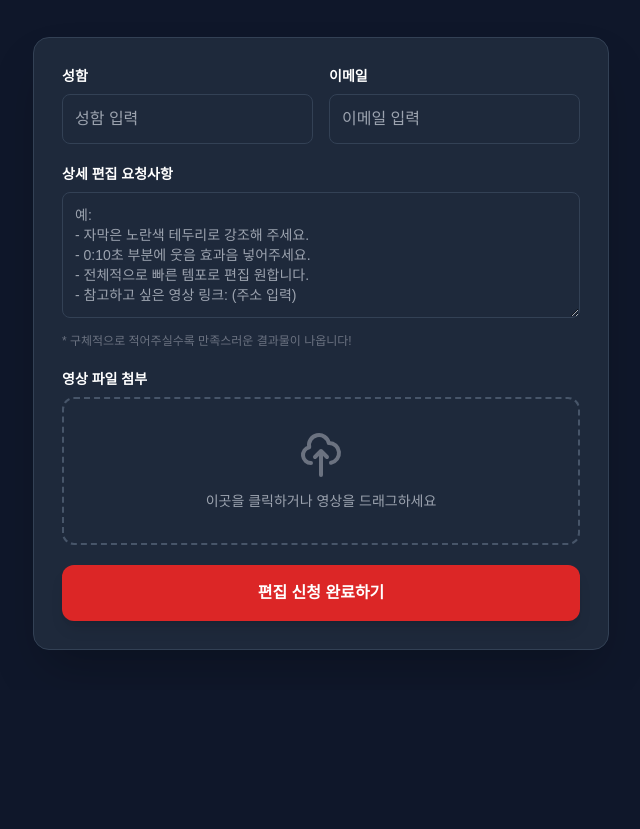
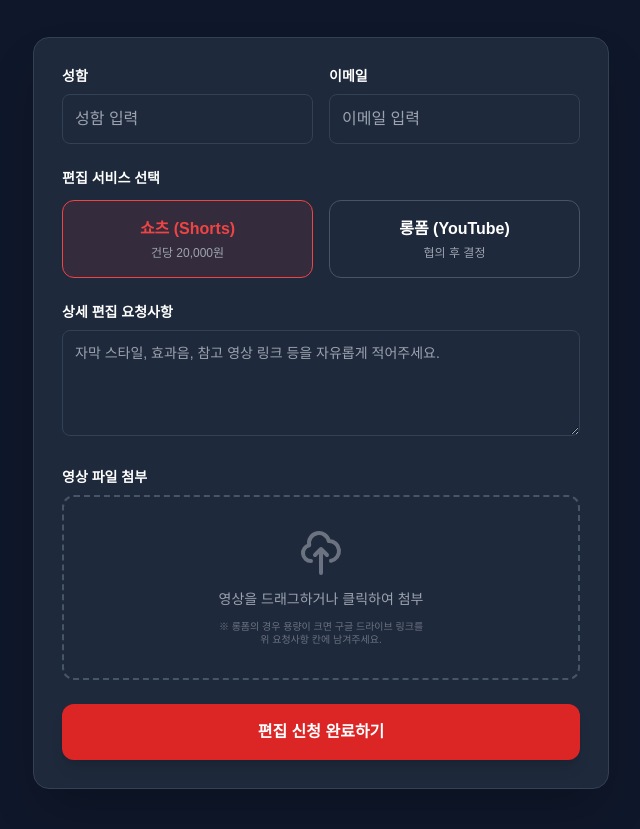
Before and after one commit to dhtmdwo481-lang/video-editing, a plain HTML site: page editing.html in a window 1280 px wide. Shown: the part 111-940 px from the top of the page, without its empty margins (319-959 px from the left). Before the commit the page ends 801 px from the top, so only its background shows below. Drawn offline with nearby package versions, Linux system fonts and the light colour scheme.

Commit message:
Update editing.html

```diff
--- a/editing.html
+++ b/editing.html
@@ -3,7 +3,7 @@
 <head>
     <meta charset="UTF-8">
     <meta name="viewport" content="width=device-width, initial-scale=1.0">
-    <title>Shorts Editor | 영상 편집 신청</title>
+    <title>Video Editor | 영상 편집 신청</title>
     <script src="https://cdn.tailwindcss.com"></script>
     <style>
         body { font-family: 'Pretendard', sans-serif; background-color: #0f172a; color: white; }
@@ -17,18 +17,24 @@
             outline: none;
             box-shadow: 0 0 0 2px rgba(239, 68, 68, 0.2);
         }
+        /* 라디오 버튼 커스텀 스타일 */
+        input[type="radio"]:checked + label {
+            border-color: #ef4444;
+            background-color: rgba(239, 68, 68, 0.1);
+            color: #ef4444;
+        }
     </style>
 </head>
 <body class="min-h-screen py-10 px-4">
 
     <div class="max-w-xl mx-auto">
         <div class="text-center mb-10">
-            <h1 class="text-3xl font-extrabold text-red-500 mb-2">Shorts 편집 신청서</h1>
-            <p class="text-gray-400">원하시는 스타일을 적어주시면 맞춰서 작업해 드립니다.</p>
+            <h1 class="text-3xl font-extrabold text-red-500 mb-2">영상 편집 신청서</h1>
+            <p class="text-gray-400">원하시는 서비스 타입을 선택해 주세요.</p>
         </div>
 
         <div class="bg-slate-800 rounded-2xl shadow-2xl p-7 border border-slate-700">
-            <form action="https://formspree.io/f/YOUR_FORM_ID" method="POST" enctype="multipart/form-data" class="space-y-5">
+            <form action="https://formspree.io/f/YOUR_FORM_ID" method="POST" enctype="multipart/form-data" class="space-y-6">
 
                 <div class="grid grid-cols-2 gap-4">
                     <div>
@@ -42,15 +48,30 @@
                 </div>
 
                 <div>
+                    <label class="block text-sm font-semibold mb-3">편집 서비스 선택</label>
+                    <div class="grid grid-cols-2 gap-4">
+                        <div class="relative">
+                            <input type="radio" name="service-type" id="shorts" value="쇼츠" class="hidden" checked>
+                            <label for="shorts" class="block text-center border border-slate-600 p-4 rounded-xl cursor-pointer hover:border-gray-400 transition">
+                                <span class="block font-bold">쇼츠 (Shorts)</span>
+                                <span class="block text-xs text-gray-400 mt-1">건당 20,000원</span>
+                            </label>
+                        </div>
+                        <div class="relative">
+                            <input type="radio" name="service-type" id="longform" value="롱폼" class="hidden">
+                            <label for="longform" class="block text-center border border-slate-600 p-4 rounded-xl cursor-pointer hover:border-gray-400 transition">
+                                <span class="block font-bold">롱폼 (YouTube)</span>
+                                <span class="block text-xs text-gray-400 mt-1">협의 후 결정</span>
+                            </label>
+                        </div>
+                    </div>
+                </div>
+
+                <div>
                     <label class="block text-sm font-semibold mb-2">상세 편집 요청사항</label>
-                    <textarea name="request-detail" rows="5" required
+                    <textarea name="request-detail" rows="4" required
                         class="form-input w-full p-3 rounded-lg text-white text-sm"
-                        placeholder="예:
-- 자막은 노란색 테두리로 강조해 주세요.
-- 0:10초 부분에 웃음 효과음 넣어주세요.
-- 전체적으로 빠른 템포로 편집 원합니다.
-- 참고하고 싶은 영상 링크: (주소 입력)"></textarea>
-                    <p class="text-xs text-gray-500 mt-2">* 구체적으로 적어주실수록 만족스러운 결과물이 나옵니다!</p>
+                        placeholder="자막 스타일, 효과음, 참고 영상 링크 등을 자유롭게 적어주세요."></textarea>
                 </div>
 
                 <div>
@@ -61,7 +82,8 @@
                             <div class="mx-auto h-12 w-12 text-gray-500 group-hover:text-red-500 transition">
                                 <svg fill="none" stroke="currentColor" viewBox="0 0 24 24"><path stroke-linecap="round" stroke-linejoin="round" stroke-width="2" d="M7 16a4 4 0 01-.88-7.903A5 5 0 1115.9 6L16 6a5 5 0 011 9.9M15 13l-3-3m0 0l-3 3m3-3v12"></path></svg>
                             </div>
-                            <p class="text-sm text-gray-400">이곳을 클릭하거나 영상을 드래그하세요</p>
+                            <p class="text-sm text-gray-400">영상을 드래그하거나 클릭하여 첨부</p>
+                            <p class="text-[10px] text-gray-500 leading-tight">※ 롱폼의 경우 용량이 크면 구글 드라이브 링크를<br>위 요청사항 칸에 남겨주세요.</p>
                         </div>
                     </div>
                 </div>
```
